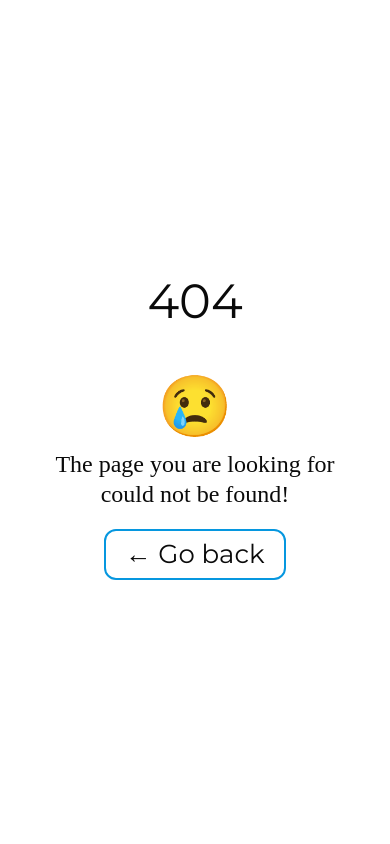
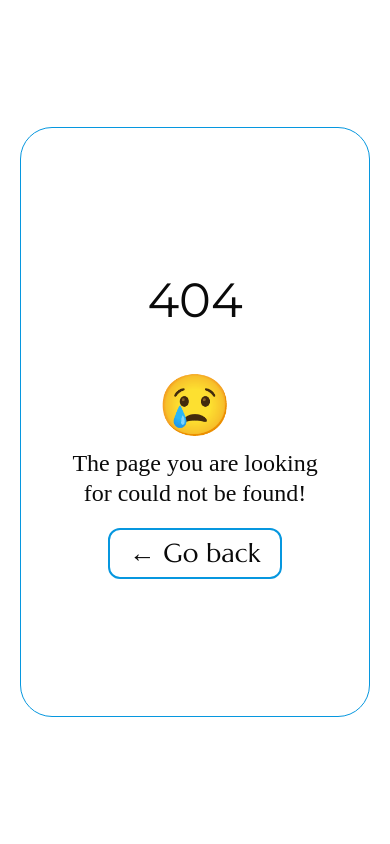
Before and after one commit to dandytech/partnergem, a React (Vite) app: page /home/solutions in a window 390 px wide. Shown: the top 844 px of the page. Built offline with nearby package versions, Linux system fonts and the light colour scheme; a web font is replaced by a local one.

Commit message:
my mobile commit

```diff
--- a/pages/NotFound.jsx
+++ b/pages/NotFound.jsx
@@ -6,12 +6,12 @@ export default function NotFound() {
   return (
     <div className="h-[100vh] items-center flex justify-center ">
       <>
-        <div className="flex m-auto h-[90vh] flex-col-reverse items-center justify-center p-10">
+        <div className="flex md:m-auto h-[70vh] flex-col-reverse items-center justify-center p-10 border border-[#0697DF] rounded-4xl md:w-[50%] m-5">
           <span>
             {" "}
             <button
               onClick={() => navigate(-1)}
-              className="text-[26px] border-2 px-5 py-1 border-[#0697DF] rounded-xl mt-5"
+              className="text-[26px] border-2 px-5 py-1 border-[#0697DF] font-Marcellus rounded-xl mt-5"
             >
               &larr; Go back
             </button>
@@ -20,7 +20,6 @@ export default function NotFound() {
             {" "}
             <p className="text-center pb-10 text-[48px]">404</p>
             <h1 className="text-[24px] md:text-[50px] font-Marcellus-SC text-center leading-tight">
-
               <p className="text-center text-6xl  pb-3">😢</p>
               The page you are looking for could not be found!
             </h1>
```
